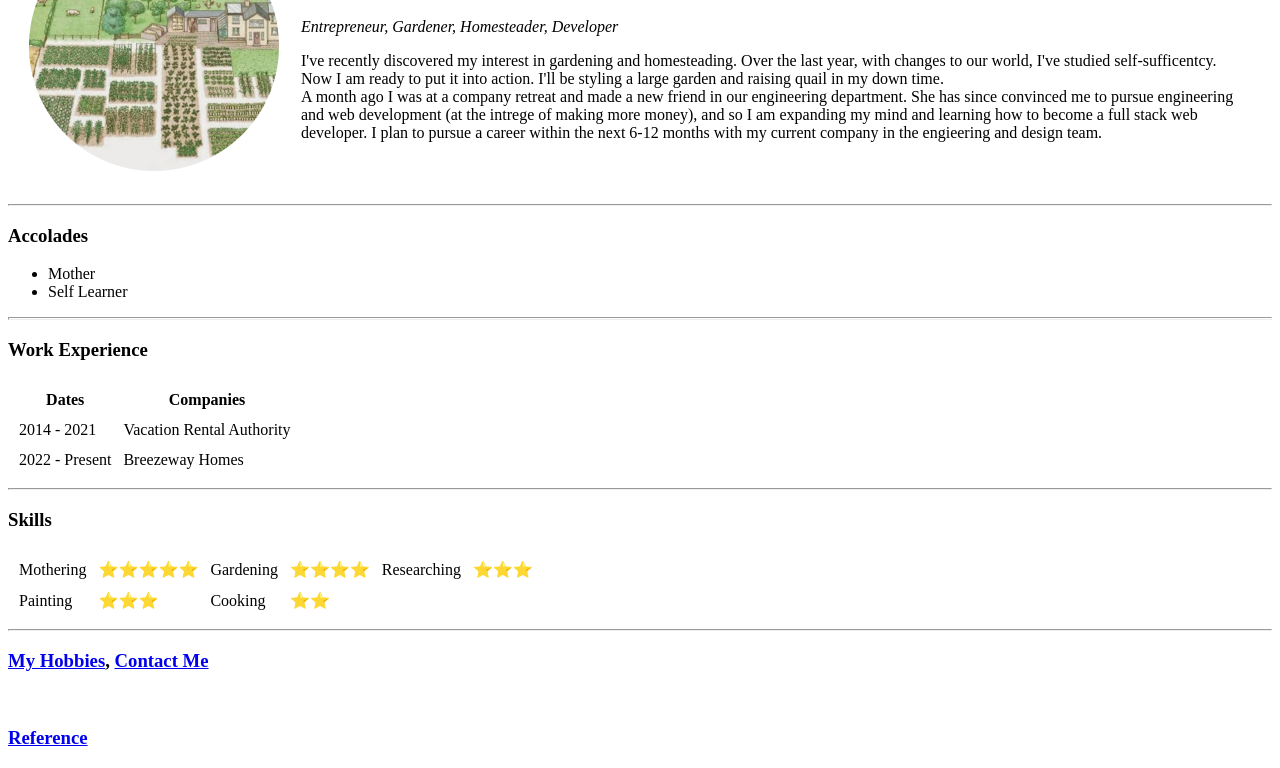
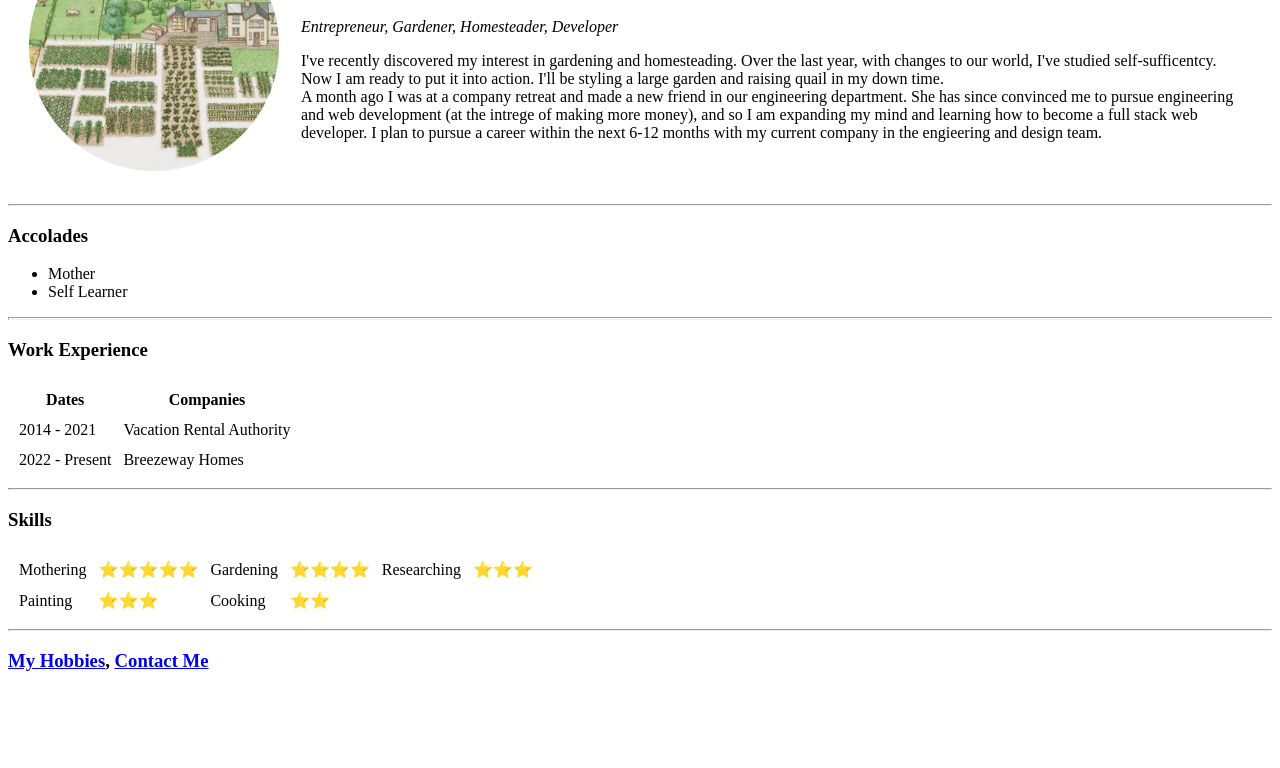
Before and after one commit to MrsShamblin/cv, a plain HTML site: page index.html in a window 1280 px wide. Shown: the part 108-876 px from the top of the page. After the commit the page ends 825 px from the top, so only its background shows below. Drawn offline with Linux system fonts and the light colour scheme.

Commit message:
removed reference doc.

```diff
--- a/index.html
+++ b/index.html
@@ -59,6 +59,5 @@
         </table>
         <hr>
         <h3><a href= hobbies.html>My Hobbies</a>, <a href =contact.html>Contact Me</a></h3><br>
-        <h3><a href= inputs.html>Reference</a>
     </body>
 </html>
```
